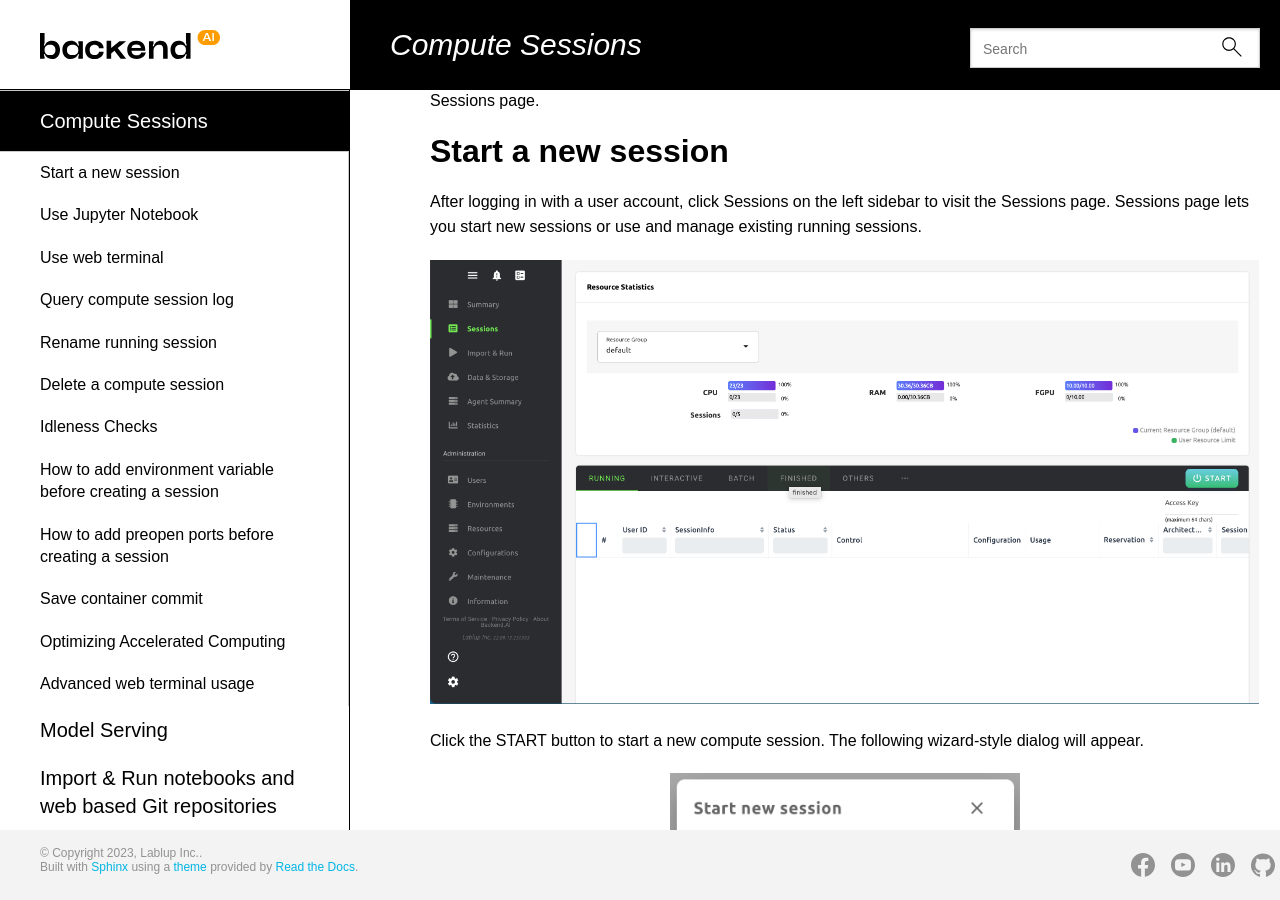
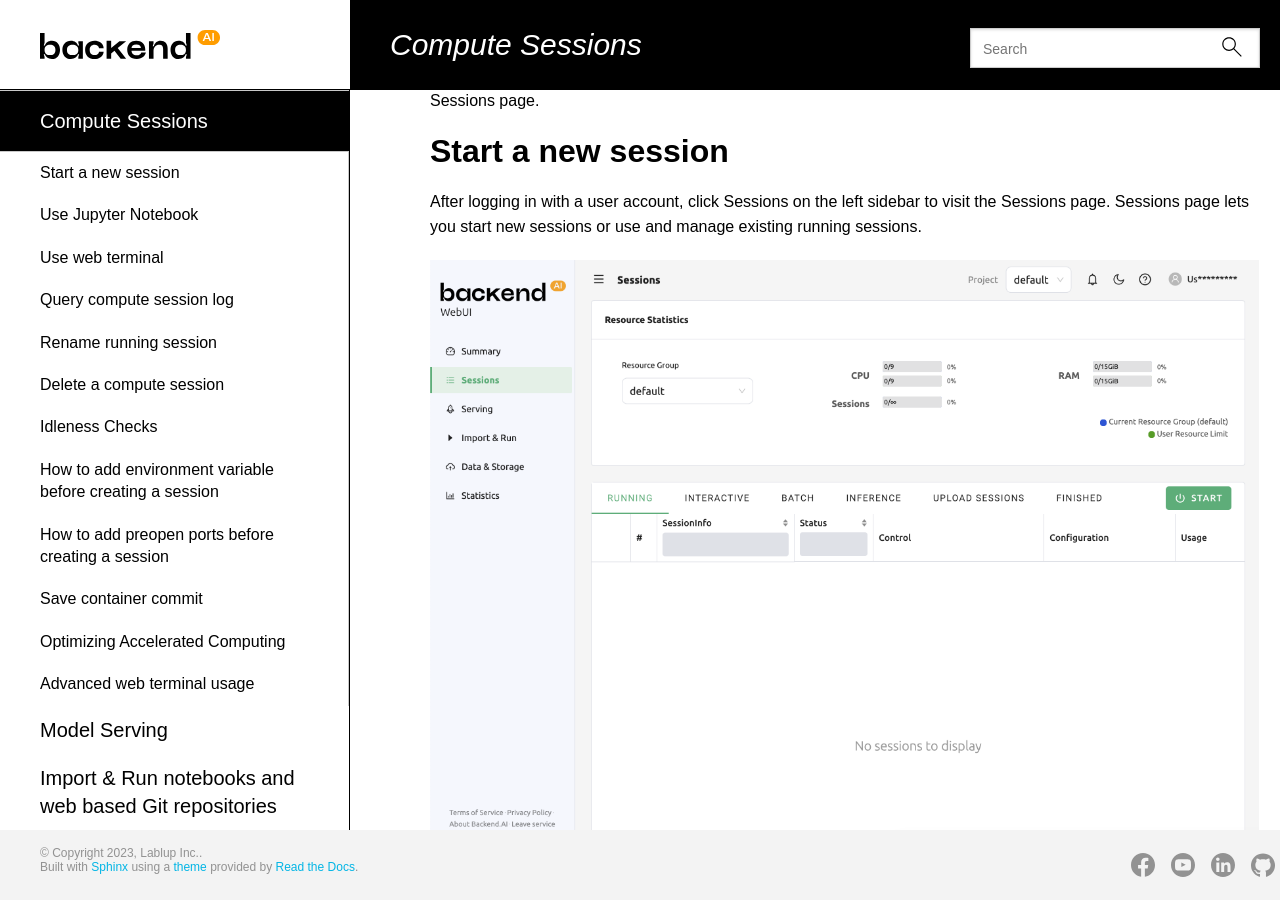
Before and after one commit to lablup/backend.ai-docs-webui, a Sphinx documentation site: the page built from docs/sessions_all/sessions_all.rst, in a window 1280 px wide and 900 px high, scrolled down 319 px. Built offline with Sphinx 7.4.7 and the Read the Docs theme 2.0.0, drawn with Linux system fonts in a browser that asks for light colours; some web fonts are replaced.

Commit message:
docs: [session] replacing an existing image with an image that matches the current version

```diff
--- a/docs/sessions_all/sessions_all.rst
+++ b/docs/sessions_all/sessions_all.rst
@@ -62,8 +62,8 @@
       the session WILL NOT run until the start time.
 
   .. image:: session_type_batch.png
-     :width: 350
      :align: center
+
 * Environments: You can choose the base environment for compute sessions such as
   TensorFlow, PyTorch, C++, etc. When you select TensorFlow, your compute
   session will automatically include the TensorFlow library. If you choose
```
Also changed, not shown: docs/sessions_all/env-config-dialog-info.png, docs/sessions_all/resource_stat_and_session_list.png, docs/sessions_all/session_created.png, docs/sessions_all/session_destroy_dialog.png, docs/sessions_all/session_launch_dialog_1.png, docs/sessions_all/session_list_status.png, docs/sessions_all/session_renaming.png, docs/sessions_all/session_type_batch.png, docs/sessions_all/sessions_page.png.
